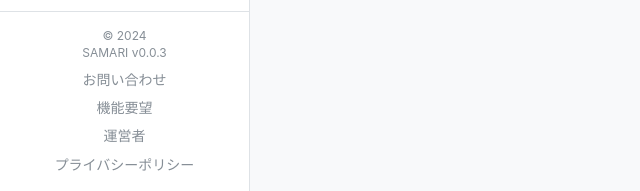
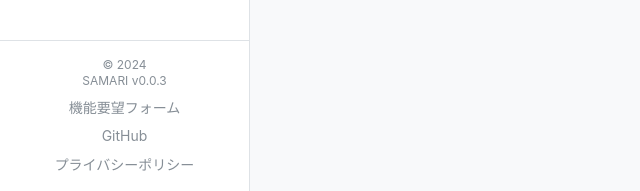
Before and after one commit to koki-develop/samari, a React (Vite) app: page / in a window 1280 px wide. Shown: the part 609-800 px from the top of the page, without its empty margins (0-640 px from the left). Built offline with nearby package versions, Linux system fonts and the light colour scheme; no server answers; the database is empty.

Commit message:
fix: Update NavListFooter links and text

```diff
--- a/src/components/Layout/NavListFooter.tsx
+++ b/src/components/Layout/NavListFooter.tsx
@@ -14,31 +14,22 @@ export default function NavListFooter() {
         </Text>
       </Box>
       <Anchor
-        href={process.env.BUN_PUBLIC_CONTACT_FORM_URL}
-        c="gray"
-        size="sm"
-        target="_blank"
-        rel="noopener noreferrer"
-      >
-        お問い合わせ
-      </Anchor>
-      <Anchor
         href={process.env.BUN_PUBLIC_FEATURE_REQUEST_FORM_URL}
         c="gray"
         size="sm"
         target="_blank"
         rel="noopener noreferrer"
       >
-        機能要望
+        機能要望フォーム
       </Anchor>
       <Anchor
-        href="https://koki.me"
+        href="https://github.com/koki-develop/samari"
         c="gray"
         size="sm"
         target="_blank"
         rel="noopener noreferrer"
       >
-        運営者
+        GitHub
       </Anchor>
       <Anchor c="gray" size="sm" component={Link} to="/privacy">
         プライバシーポリシー
```
